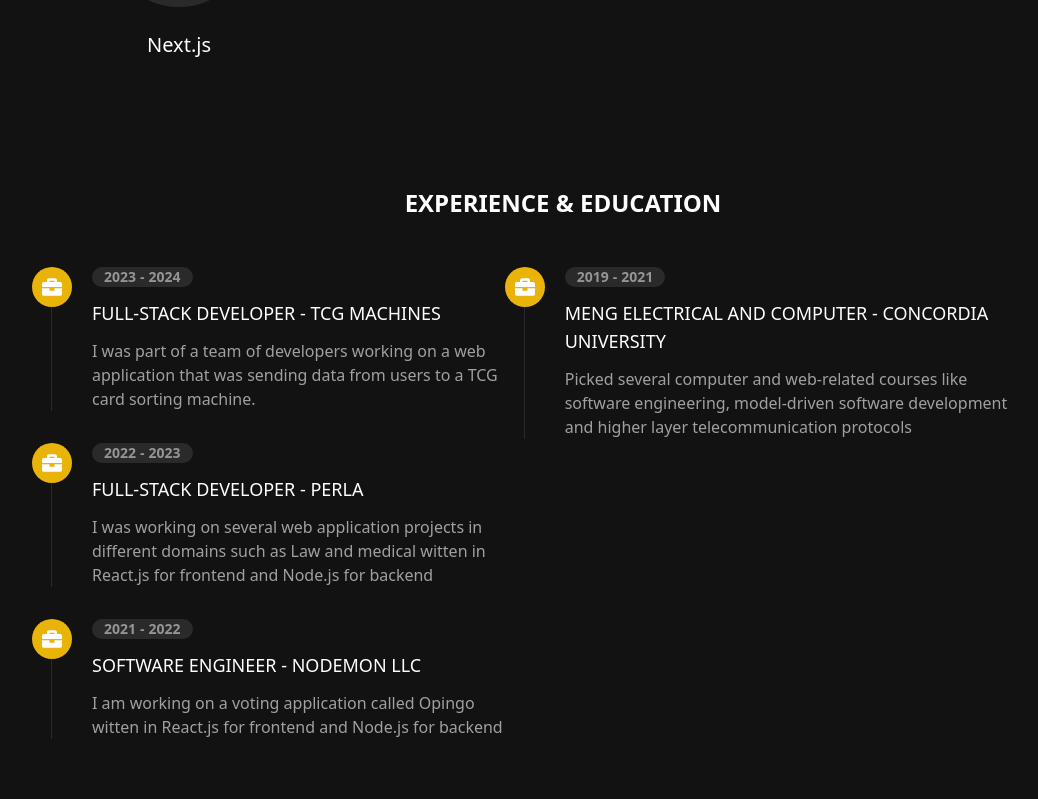
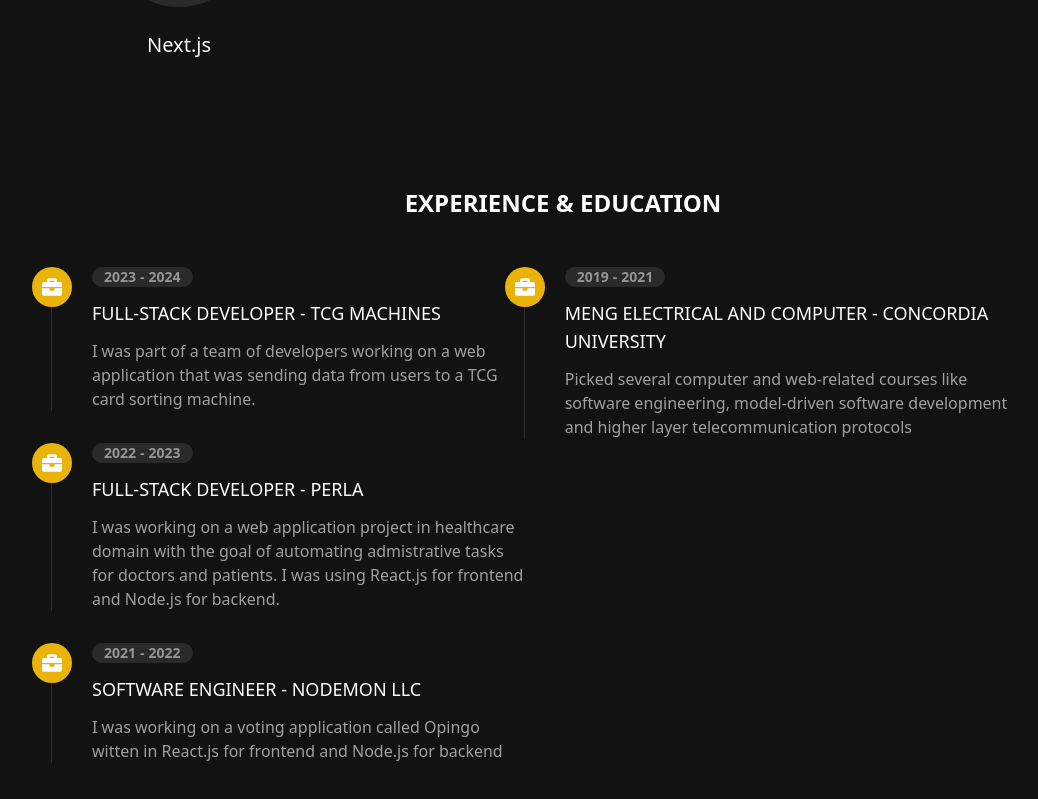
Before and after one commit to kamranrahmani/portfolio-react, a React (Vite) app: page /about in a window 1280 px wide. Shown: the part 1515-2314 px from the top of the page, without its empty margins (77-1115 px from the left). Built offline with nearby package versions, Linux system fonts and the light colour scheme.

Commit message:
updated resume and work experience section

```diff
--- a/src/components/About/AboutSubComponents/EducationExperience.jsx
+++ b/src/components/About/AboutSubComponents/EducationExperience.jsx
@@ -23,7 +23,7 @@
             place={"Perla"}
             title={"Full-stack Developer"}
             description={
-              "I was working on several web application projects in different domains such as Law and medical witten in React.js for frontend and Node.js for backend"
+              "I was working on a web application project in healthcare domain with the goal of automating admistrative tasks for doctors and patients. I was using React.js for frontend and Node.js for backend."
             }
           />
           <EduExpComponent
@@ -32,7 +32,7 @@
             place={"Nodemon LLC"}
             title={"Software Engineer"}
             description={
-              "I am working on a voting application called Opingo witten in React.js for frontend and Node.js for backend"
+              "I was working on a voting application called Opingo witten in React.js for frontend and Node.js for backend"
             }
           />
 
```
